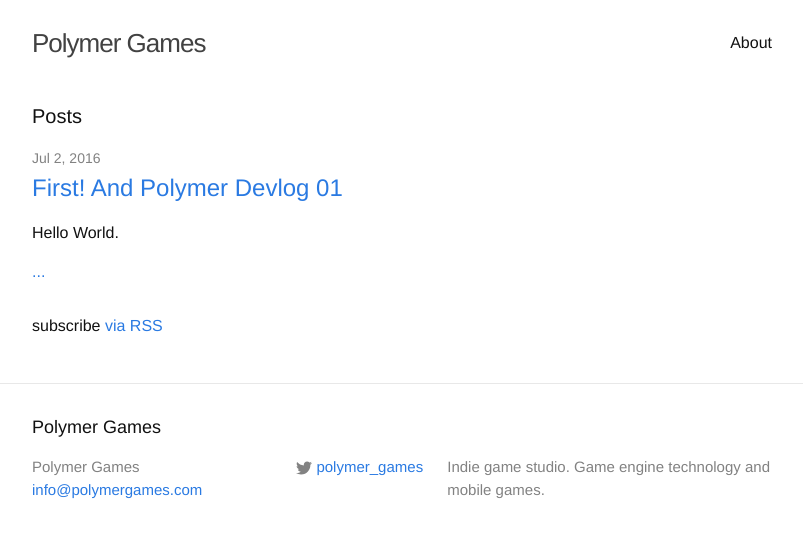
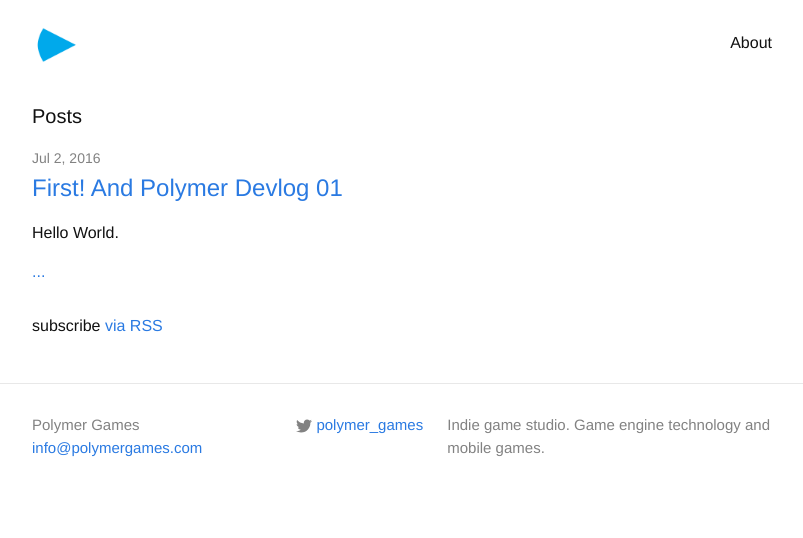
Before and after one commit to luky1971/polymer-games-site, a Jekyll site: the page built from index.html, in a window 1280 px wide. Shown: the top 538 px of the page, without its empty margins (238-1041 px from the left). Built offline with Jekyll 4.4.1, drawn with Linux system fonts in a browser that asks for light colours.

Commit message:
Added logo to header

```diff
--- a/_includes/footer.html
+++ b/_includes/footer.html
@@ -1,8 +1,6 @@
 <footer class="site-footer">
 
   <div class="wrapper">
-
-    <h2 class="footer-heading">{{ site.title }}</h2>
 
     <div class="footer-col-wrapper">
       <div class="footer-col footer-col-1">
--- a/_includes/header.html
+++ b/_includes/header.html
@@ -2,7 +2,9 @@
 
   <div class="wrapper">
 
-    <a class="site-title" href="{{ site.baseurl }}/">{{ site.title }}</a>
+    <a class="site-title" href="{{ site.baseurl }}/">
+      <img class="logo" src="/assets/logo-seeker.png"></img>
+    </a>
 
     <nav class="site-nav">
       <a href="#" class="menu-icon">
--- a/_sass/_base.scss
+++ b/_sass/_base.scss
@@ -204,3 +204,7 @@ pre {
         }
     }
 }
+
+.logo {
+    width: 48px;
+}
```
Also changed, not shown: assets/logo-seeker.png (added).
